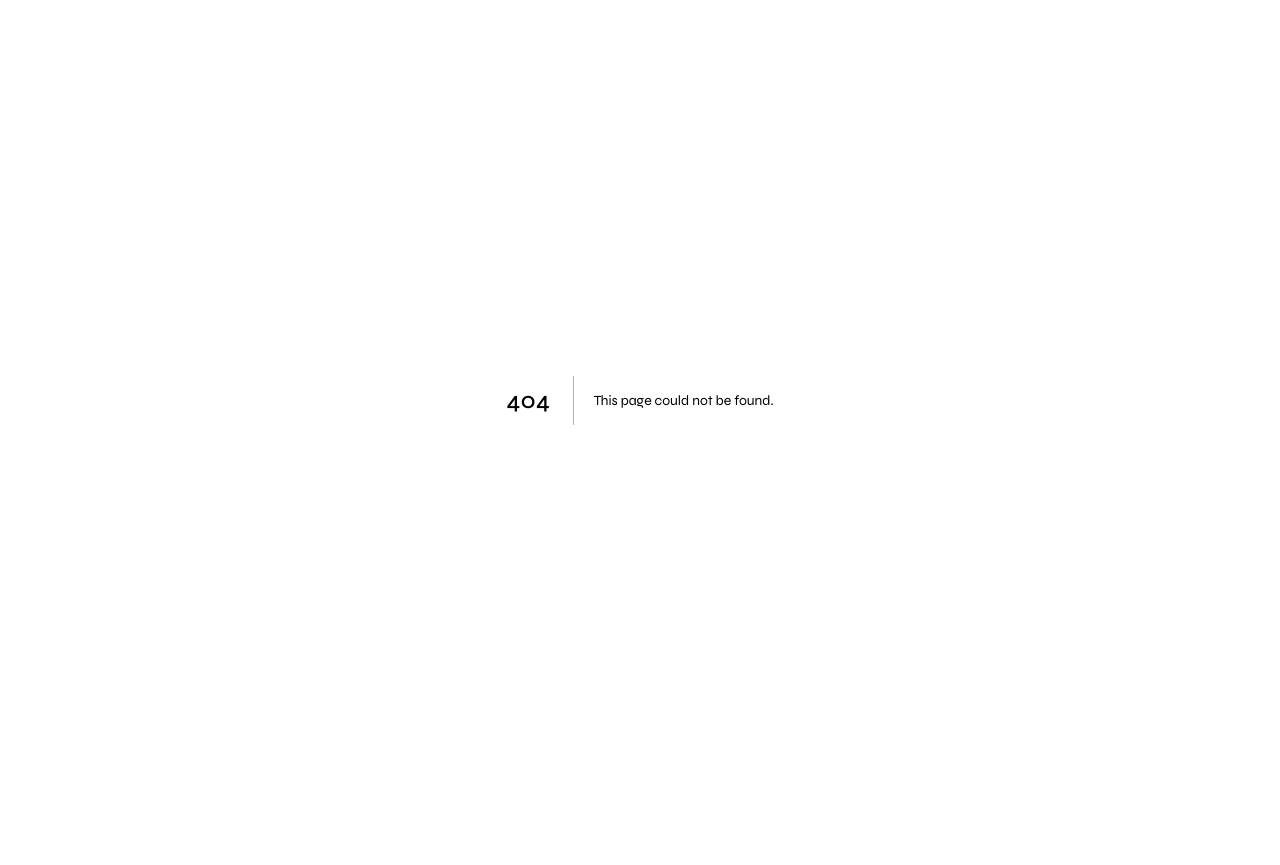
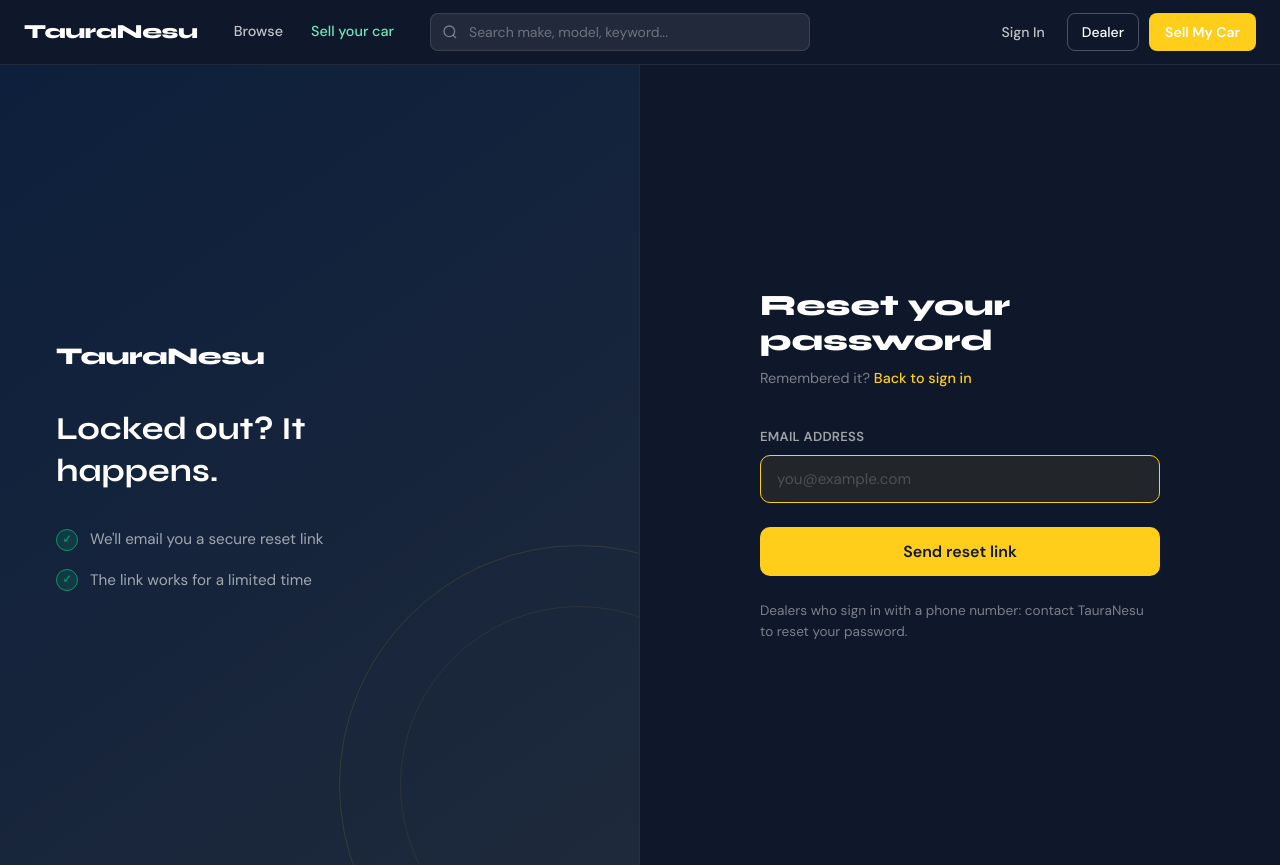
Before and after one commit to Mrpayforshi/TauraNesuMarketplace, a Next.js app: page /forgot-password in a window 1280 px wide. Before the commit this address had no page. Before the commit the page ends 800 px from the top, so only its background shows below. Built offline with nearby package versions, Linux system fonts and the light colour scheme.

Commit message:
Add Forgot Password page component

```diff
--- /dev/null
+++ b/src/app/forgot-password/page.tsx
@@ -0,0 +1,130 @@
+// Repo path: src/app/forgot-password/page.tsx  (NEW FILE)
+
+'use client';
+
+import { useState, ChangeEvent, FormEvent } from 'react';
+import Link from 'next/link';
+import Navbar from '@/components/Navbar';
+import styles from '../login/login.module.css';
+import extras from '../auth-extras.module.css';
+
+export default function ForgotPasswordPage() {
+  const [email, setEmail] = useState('');
+  const [error, setError] = useState('');
+  const [sent, setSent] = useState(false);
+  const [loading, setLoading] = useState(false);
+
+  async function handleSubmit(e: FormEvent) {
+    e.preventDefault();
+    setError('');
+
+    if (!email.trim() || !email.includes('@')) {
+      setError('Please enter the email address you signed up with.');
+      return;
+    }
+
+    setLoading(true);
+    try {
+      const res = await fetch('/api/auth/forgot-password', {
+        method: 'POST',
+        headers: { 'Content-Type': 'application/json' },
+        body: JSON.stringify({ email: email.trim().toLowerCase() }),
+      });
+      const data = await res.json();
+
+      if (!res.ok) {
+        setError(data.error || 'Something went wrong. Please try again.');
+        return;
+      }
+      setSent(true);
+    } catch {
+      setError('Network error — please check your connection.');
+    } finally {
+      setLoading(false);
+    }
+  }
+
+  return (
+    <>
+      <Navbar />
+      <main className={styles.root}>
+        <div className={styles.container}>
+          <div className={styles.panel}>
+            <div className={styles.panelInner}>
+              <div className={styles.panelLogo}>TauraNesu</div>
+              <h2 className={styles.panelHeading}>Locked out? It happens.</h2>
+              <ul className={styles.panelList}>
+                <li className={styles.panelItem}>
+                  <span className={styles.panelCheck}>✓</span>
+                  We&apos;ll email you a secure reset link
+                </li>
+                <li className={styles.panelItem}>
+                  <span className={styles.panelCheck}>✓</span>
+                  The link works for a limited time
+                </li>
+              </ul>
+            </div>
+            <div className={styles.panelDecor} aria-hidden />
+          </div>
+
+          <div className={styles.formSide}>
+            <div className={styles.card}>
+              <h1 className={styles.title}>Reset your password</h1>
+              <p className={styles.sub}>
+                Remembered it?{' '}
+                <Link href="/login" className={styles.link}>Back to sign in</Link>
+              </p>
+
+              {sent ? (
+                <div className={extras.stack}>
+                  <div className={extras.successBox}>
+                    If an account exists for {email.trim().toLowerCase()}, a reset link is on its way.
+                    Check your inbox and spam folder.
+                  </div>
+                  <p className={extras.note}>
+                    Dealers who sign in with a phone number don&apos;t have an email reset —
+                    please contact TauraNesu and we&apos;ll set a new password for you.
+                  </p>
+                </div>
+              ) : (
+                <form onSubmit={handleSubmit} noValidate className={styles.form}>
+                  <div className={styles.field}>
+                    <label className={styles.label} htmlFor="email">Email address</label>
+                    <input
+                      id="email"
+                      type="email"
+                      value={email}
+                      onChange={(e: ChangeEvent<HTMLInputElement>) => { setEmail(e.target.value); setError(''); }}
+                      className={styles.input}
+                      placeholder="you@example.com"
+                      autoComplete="email"
+                      autoFocus
+                    />
+                  </div>
+
+                  {error && (
+                    <div className={styles.errorBox}>
+                      <svg width="15" height="15" viewBox="0 0 24 24" fill="none" stroke="currentColor" strokeWidth="2">
+                        <circle cx="12" cy="12" r="10"/><line x1="12" y1="8" x2="12" y2="12"/><line x1="12" y1="16" x2="12.01" y2="16"/>
+                      </svg>
+                      {error}
+                    </div>
+                  )}
+
+                  <button type="submit" className={styles.submitBtn} disabled={loading}>
+                    {loading ? <span className={styles.spinner} aria-hidden /> : null}
+                    {loading ? 'Sending…' : 'Send reset link'}
+                  </button>
+
+                  <p className={extras.note}>
+                    Dealers who sign in with a phone number: contact TauraNesu to reset your password.
+                  </p>
+                </form>
+              )}
+            </div>
+          </div>
+        </div>
+      </main>
+    </>
+  );
+}
```
